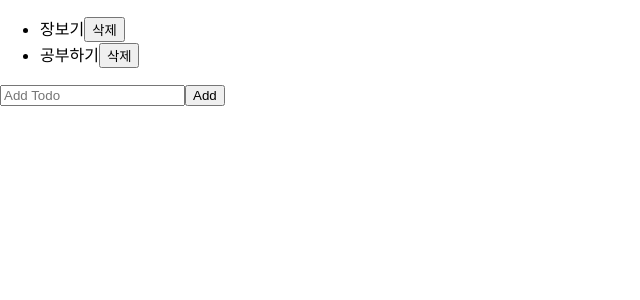
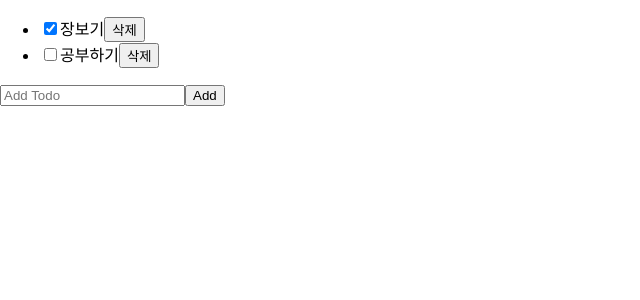
Before and after one commit to ieongeun/react-practice, a React (Create React App) app in the folder todo/: page / in a window 1280 px wide. Shown: the top 300 px of the page, without its empty margins (0-640 px from the left). Built offline with nearby package versions, Linux system fonts and the light colour scheme.

Commit message:
feat : update todo

```diff
--- a/todo/src/components/AddTodo.jsx
+++ b/todo/src/components/AddTodo.jsx
@@ -9,7 +9,7 @@ export default function AddTodo({ onAdd }) {
     if (text.trim().length === 0) {
       return;
     }
-    onAdd({ id: uuidv4(), text, status: 'active' });
+    onAdd({ id: uuidv4(), text, status: false });
     setText('');
   };
   return (
--- a/todo/src/components/Todo.jsx
+++ b/todo/src/components/Todo.jsx
@@ -1,10 +1,12 @@
 import React from 'react';
 
-export default function Todo({todo:{id, text, status},onDelete}) {
+export default function Todo({todo:{id, text, status}, onDelete, onUpdate}) {
     const handleClick = (key) => onDelete(key);
+    const handleChange = (key) => onUpdate(key);
     return (
         <li key={id}>
-            {text}
+            <input type="checkbox" id={id} checked={status} onChange={()=>handleChange(id)}/>
+            <label htmlFor={id}>{text}</label>
             <button onClick={()=>handleClick(id)}>삭제</button>
         </li>
     );
--- a/todo/src/components/TodoList.jsx
+++ b/todo/src/components/TodoList.jsx
@@ -4,18 +4,25 @@ import Todo from './Todo';
 
 export default function TodoList() {
     const [todos, setTodos] = useState([
-        { id: '123', text: '장보기', status: 'active' },
-        { id: '125', text: '공부하기', status: 'active' },
+        { id: '123', text: '장보기', status: true },
+        { id: '125', text: '공부하기', status: false },
     ]);
     const handleAdd = (todo) => setTodos([...todos, todo]);
     const handleDelete = (deleteKey) => {
         setTodos(todos.filter((todo)=> todo.id !== deleteKey));
     }
+    const handleUpdate = (updateKey) => {
+        setTodos((prev)=>prev.map((todo)=> todo.id === updateKey? {...todo,status:(!todo.status)} : todo));
+    }
     return (
     <section>
         <ul>
         {todos.map((item) => (
-            <Todo todo={item} onDelete={handleDelete}/>
+            <Todo
+                todo={item}
+                onDelete={handleDelete}
+                onUpdate={handleUpdate}
+                />
         ))}
         </ul>
         <AddTodo onAdd={handleAdd} />
```
